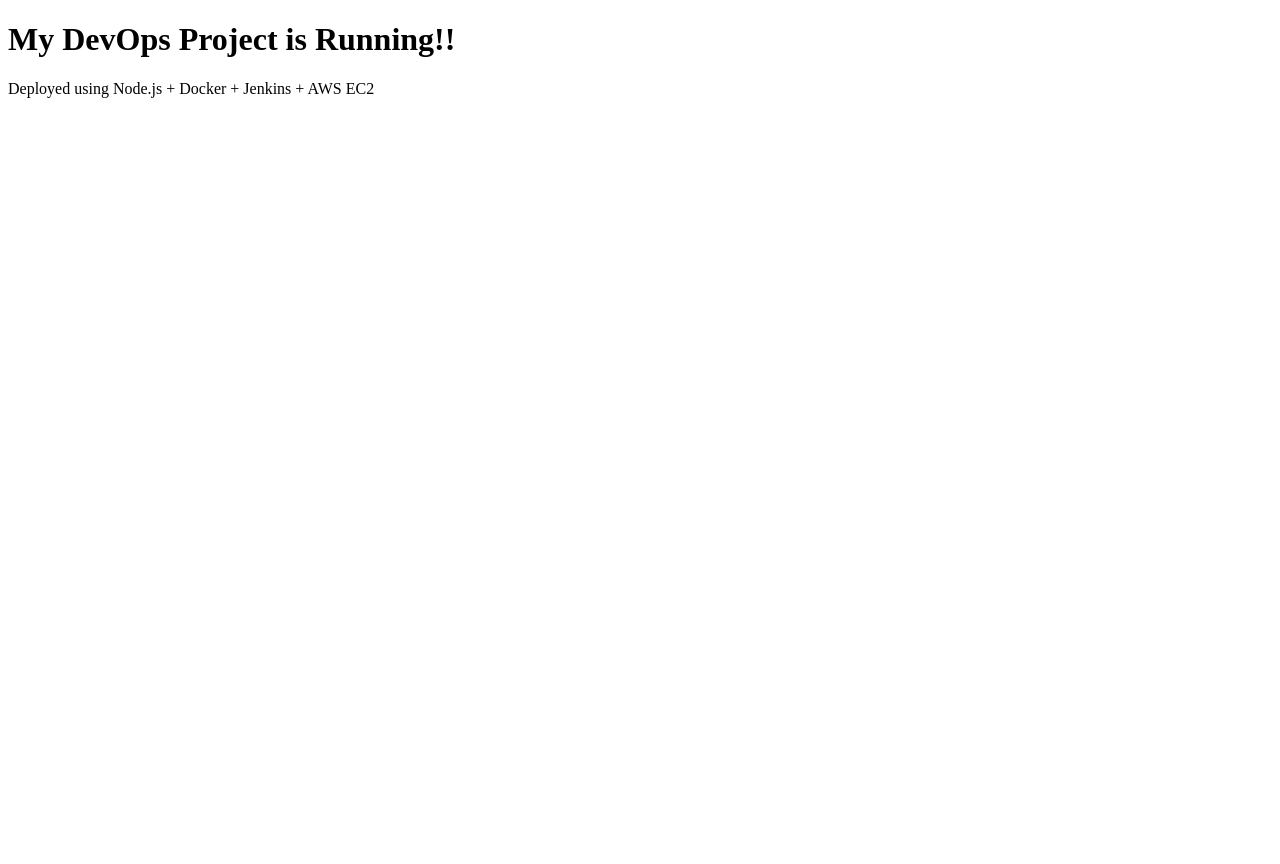
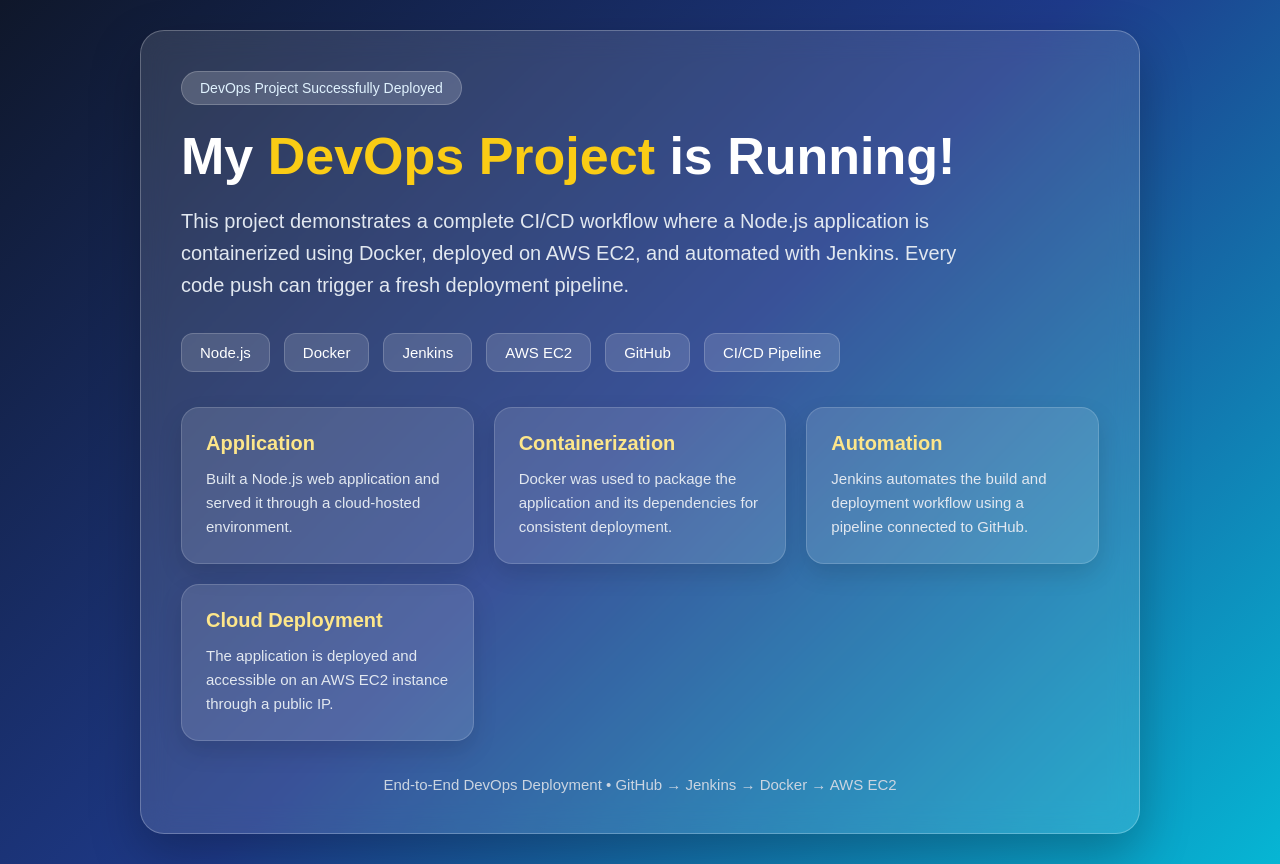
Before and after one commit to sindhukarnala05-crypto/nodejs-docker-app, a website: page public/index.html in a window 1280 px wide. Before the commit the page ends 800 px from the top, so only its background shows below. Drawn offline with Linux system fonts and the light colour scheme.

Commit message:
Updated UI design for DevOps project

```diff
--- a/public/index.html
+++ b/public/index.html
@@ -4,9 +4,191 @@
   <meta charset="UTF-8" />
   <meta name="viewport" content="width=device-width, initial-scale=1.0" />
   <title>DevOps Project</title>
+  <style>
+    * {
+      margin: 0;
+      padding: 0;
+      box-sizing: border-box;
+      font-family: Arial, sans-serif;
+    }
+
+    body {
+      min-height: 100vh;
+      background: linear-gradient(135deg, #0f172a, #1e3a8a, #06b6d4);
+      display: flex;
+      justify-content: center;
+      align-items: center;
+      padding: 30px;
+    }
+
+    .container {
+      width: 100%;
+      max-width: 1000px;
+      background: rgba(255, 255, 255, 0.12);
+      border: 1px solid rgba(255, 255, 255, 0.25);
+      backdrop-filter: blur(14px);
+      border-radius: 24px;
+      padding: 40px;
+      color: white;
+      box-shadow: 0 20px 50px rgba(0, 0, 0, 0.25);
+    }
+
+    .badge {
+      display: inline-block;
+      background: rgba(255, 255, 255, 0.18);
+      color: #e0f2fe;
+      padding: 8px 18px;
+      border-radius: 999px;
+      font-size: 14px;
+      margin-bottom: 20px;
+      border: 1px solid rgba(255, 255, 255, 0.2);
+    }
+
+    h1 {
+      font-size: 52px;
+      line-height: 1.2;
+      margin-bottom: 18px;
+    }
+
+    .highlight {
+      color: #facc15;
+    }
+
+    p.description {
+      font-size: 20px;
+      color: #e2e8f0;
+      margin-bottom: 32px;
+      line-height: 1.6;
+      max-width: 800px;
+    }
+
+    .tech-stack {
+      display: flex;
+      flex-wrap: wrap;
+      gap: 14px;
+      margin-bottom: 35px;
+    }
+
+    .tech {
+      background: rgba(255, 255, 255, 0.14);
+      border: 1px solid rgba(255, 255, 255, 0.18);
+      padding: 10px 18px;
+      border-radius: 12px;
+      font-size: 15px;
+      color: #ffffff;
+      transition: transform 0.2s ease, background 0.2s ease;
+    }
+
+    .tech:hover {
+      transform: translateY(-3px);
+      background: rgba(255, 255, 255, 0.22);
+    }
+
+    .cards {
+      display: grid;
+      grid-template-columns: repeat(auto-fit, minmax(220px, 1fr));
+      gap: 20px;
+      margin-top: 10px;
+    }
+
+    .card {
+      background: rgba(255, 255, 255, 0.12);
+      border-radius: 18px;
+      padding: 24px;
+      border: 1px solid rgba(255, 255, 255, 0.16);
+      box-shadow: 0 10px 25px rgba(0, 0, 0, 0.12);
+    }
+
+    .card h3 {
+      font-size: 20px;
+      margin-bottom: 12px;
+      color: #fde68a;
+    }
+
+    .card p {
+      font-size: 15px;
+      color: #e2e8f0;
+      line-height: 1.6;
+    }
+
+    .footer {
+      margin-top: 35px;
+      text-align: center;
+      font-size: 15px;
+      color: #cbd5e1;
+    }
+
+    @media (max-width: 768px) {
+      .container {
+        padding: 28px;
+      }
+
+      h1 {
+        font-size: 36px;
+      }
+
+      p.description {
+        font-size: 17px;
+      }
+    }
+  </style>
 </head>
 <body>
-  <h1>My DevOps Project is Running!!</h1>
-  <p>Deployed using Node.js + Docker + Jenkins + AWS EC2</p>
+  <div class="container">
+    <div class="badge">DevOps Project Successfully Deployed</div>
+
+    <h1>
+      My <span class="highlight">DevOps Project</span> is Running!
+    </h1>
+
+    <p class="description">
+      This project demonstrates a complete CI/CD workflow where a Node.js application
+      is containerized using Docker, deployed on AWS EC2, and automated with Jenkins.
+      Every code push can trigger a fresh deployment pipeline.
+    </p>
+
+    <div class="tech-stack">
+      <div class="tech">Node.js</div>
+      <div class="tech">Docker</div>
+      <div class="tech">Jenkins</div>
+      <div class="tech">AWS EC2</div>
+      <div class="tech">GitHub</div>
+      <div class="tech">CI/CD Pipeline</div>
+    </div>
+
+    <div class="cards">
+      <div class="card">
+        <h3>Application</h3>
+        <p>
+          Built a Node.js web application and served it through a cloud-hosted environment.
+        </p>
+      </div>
+
+      <div class="card">
+        <h3>Containerization</h3>
+        <p>
+          Docker was used to package the application and its dependencies for consistent deployment.
+        </p>
+      </div>
+
+      <div class="card">
+        <h3>Automation</h3>
+        <p>
+          Jenkins automates the build and deployment workflow using a pipeline connected to GitHub.
+        </p>
+      </div>
+
+      <div class="card">
+        <h3>Cloud Deployment</h3>
+        <p>
+          The application is deployed and accessible on an AWS EC2 instance through a public IP.
+        </p>
+      </div>
+    </div>
+
+    <div class="footer">
+      End-to-End DevOps Deployment • GitHub → Jenkins → Docker → AWS EC2
+    </div>
+  </div>
 </body>
 </html>
```
